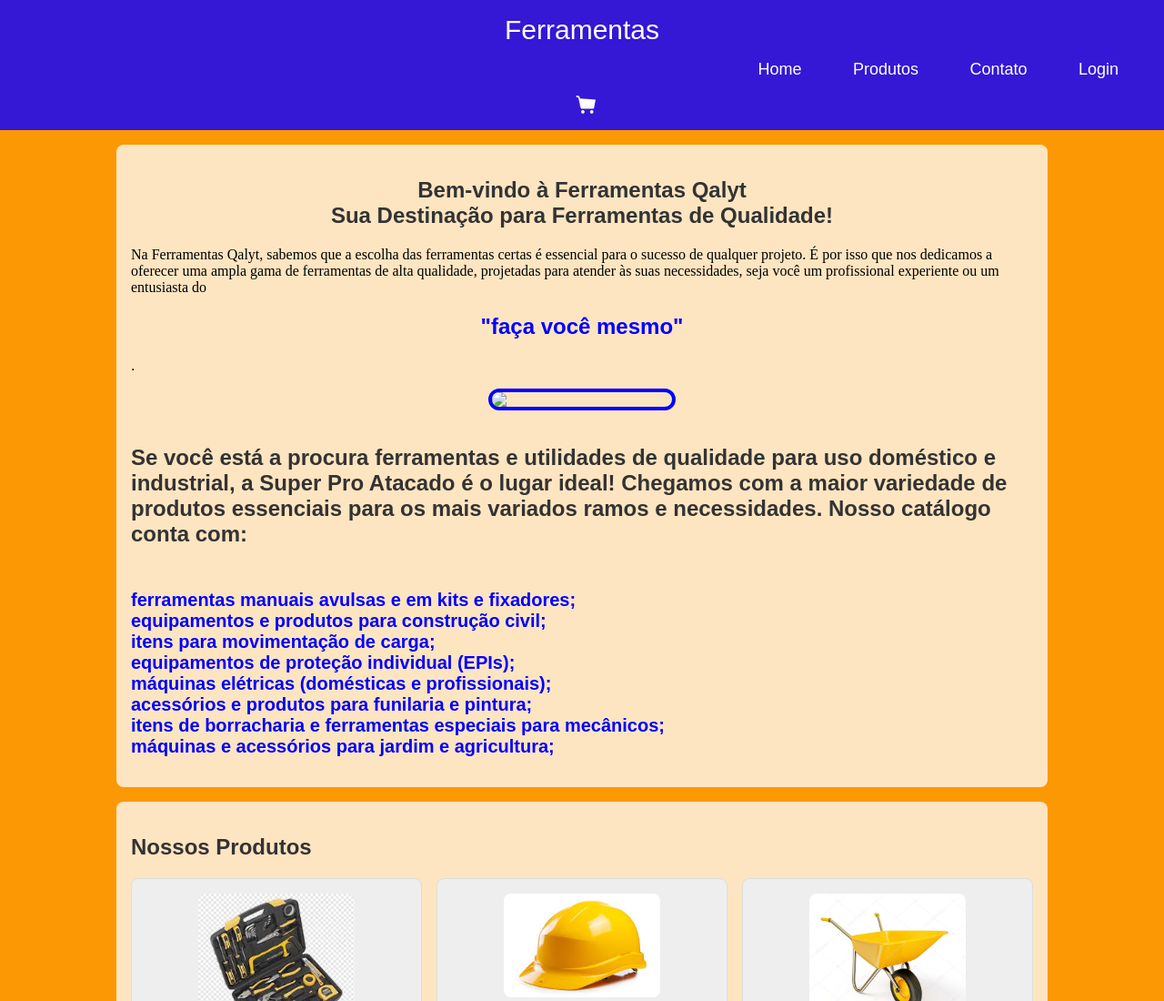
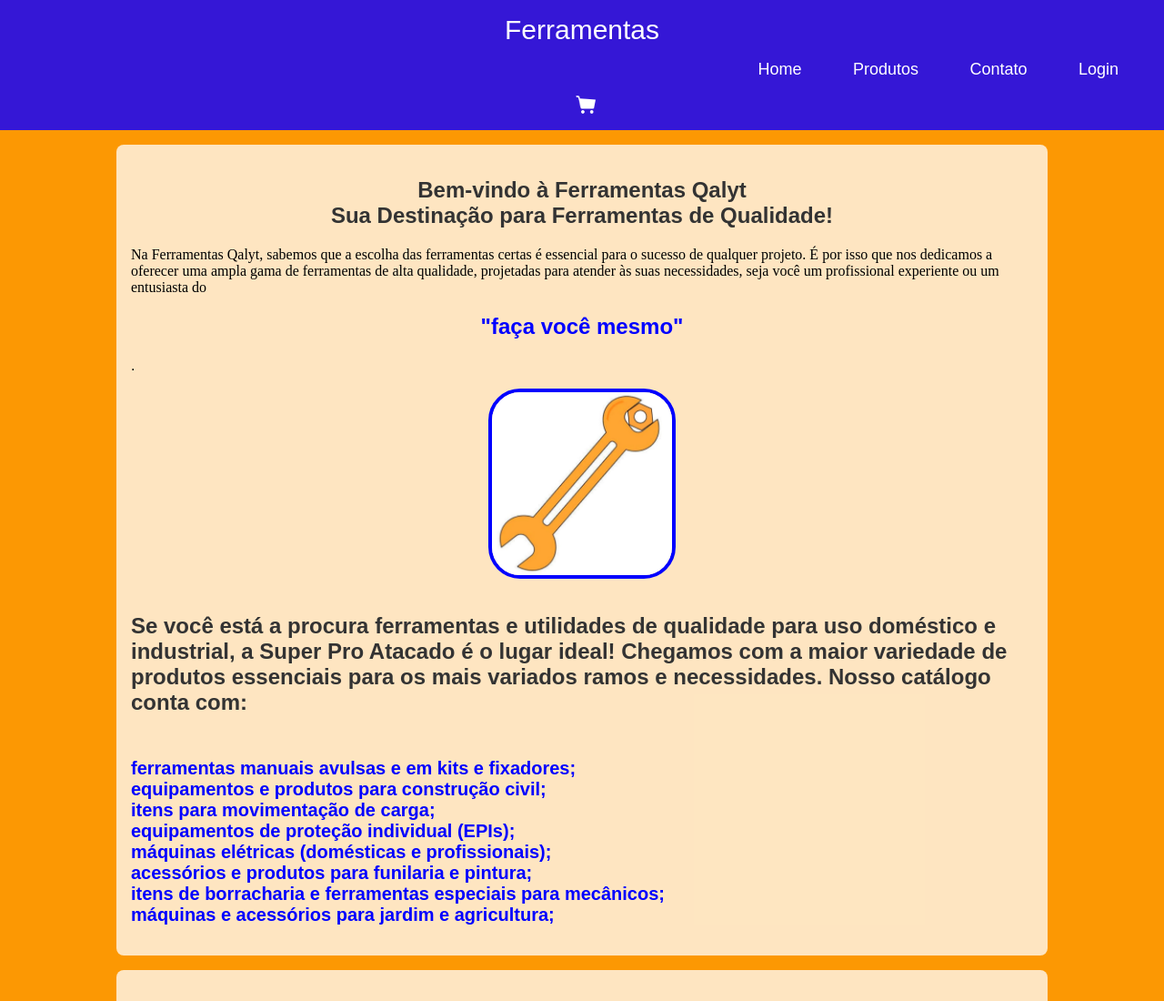
Before and after one commit to emanuel672/Site_vendas, a plain HTML site: page index.html in a window 1280 px wide. Shown: the top 1100 px of the page at 91% size. Drawn offline with Linux system fonts and the light colour scheme; files whose address does not match are found by name.

Commit message:
Update index.html

```diff
--- a/index.html
+++ b/index.html
@@ -30,7 +30,7 @@
                 ampla gama de ferramentas de alta qualidade, projetadas para atender às suas necessidades, seja você
                 um profissional experiente ou um entusiasta do
                 <h2 style="text-align: center;">"faça você mesmo"</h2>.</p>
-                <img src="..\trabalho-desenvolvimento-web\img\logo.jpeg"
+                <img src="img/logo.jpeg"
                 class="logo" style="display: block; margin: auto;"><br>
             <h1>
                 Se você está a procura ferramentas e utilidades de qualidade para uso doméstico e
```
